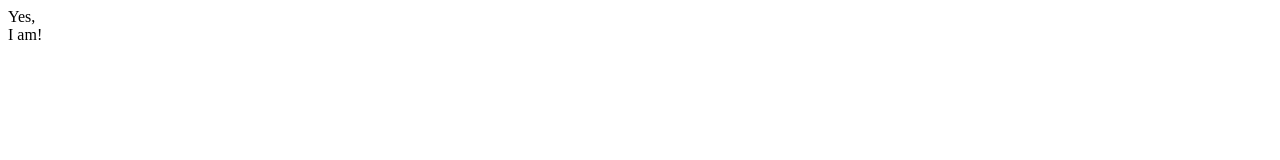
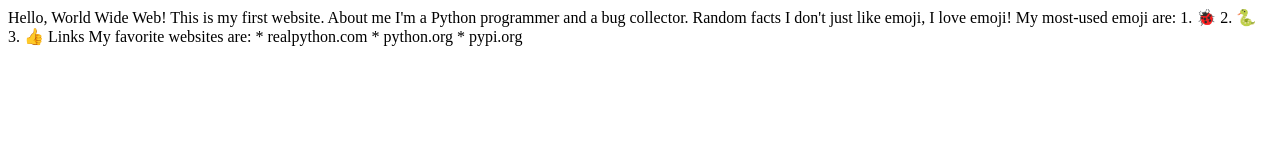
Before and after one commit to AABur/html-css-python, a plain HTML site: page index.html in a window 1280 px wide. Drawn offline with Linux system fonts and the light colour scheme.

Commit message:
add text to <body>

```diff
--- a/index.html
+++ b/index.html
@@ -9,7 +9,29 @@
 </head>
 
 <body>
-    Yes,<br>I am!
+    Hello, World Wide Web!
+    This is my first website.
+
+    About me
+
+    I'm a Python programmer and a bug collector.
+
+    Random facts
+
+    I don't just like emoji,
+    I love emoji!
+
+    My most-used emoji are:
+    1. 🐞
+    2. 🐍
+    3. 👍
+
+    Links
+
+    My favorite websites are:
+    * realpython.com
+    * python.org
+    * pypi.org
 </body>
 
 </html>
```
